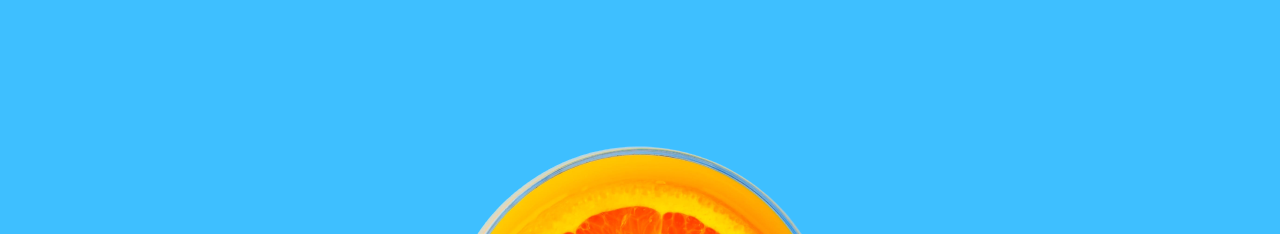
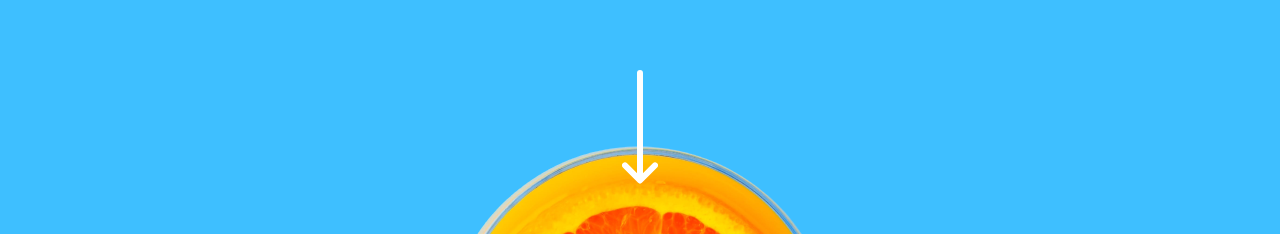
Before and after one commit to Skyz03/React--Sunny-Landing-Page, a React (Create React App) app: page / in a window 1280 px wide. Shown: the part 265-499 px from the top of the page. Built offline with nearby package versions, Linux system fonts and the light colour scheme.

Commit message:
Updates in the Hero section cleanup

```diff
--- a/src/components/Hero.jsx
+++ b/src/components/Hero.jsx
@@ -1,5 +1,6 @@
 import React from "react";
 import hero from "../images/desktop/image-header.png";
+import ArrowDown from "../images/icon-arrow-down.svg";
 
 const Hero = () => {
   return (
@@ -7,6 +8,8 @@ const Hero = () => {
       <div>
         <h1 className="hero__text">We are Creatives</h1>
       </div>
+
+      <img className="arrow-down" src={ArrowDown} alt="arrow-down" />
       <img className="hero__img" src={hero} alt="Hero" />
     </div>
   );
--- a/src/components/Nav.jsx
+++ b/src/components/Nav.jsx
@@ -1,4 +1,4 @@
-import React, { useEffect, useState } from "react";
+import React from "react";
 import logo from "../images/logo.svg";
 import {
   AppBar,
@@ -9,8 +9,6 @@ import {
   Switch,
   Paper,
 } from "@mui/material";
-
-import { Link as Scroll } from "react-scroll";
 
 const Nav = () => {
   const [value, setValue] = React.useState(0);
--- a/src/index.scss
+++ b/src/index.scss
@@ -83,6 +83,11 @@ ul {
 
   &__img {
   }
+}
+
+.arrow-down {
+  position: absolute;
+  bottom: 27%;
 }
 
 // Fruits
```
